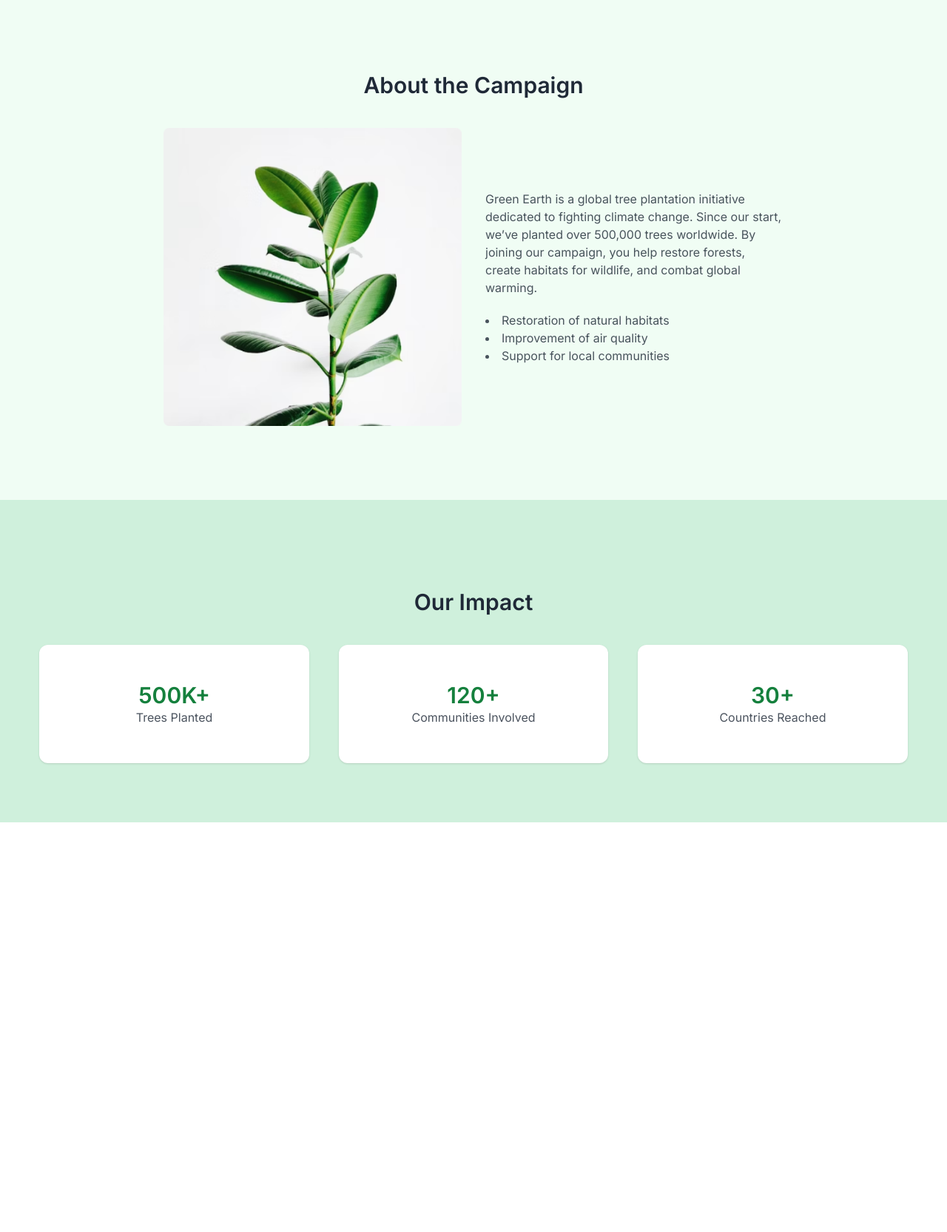
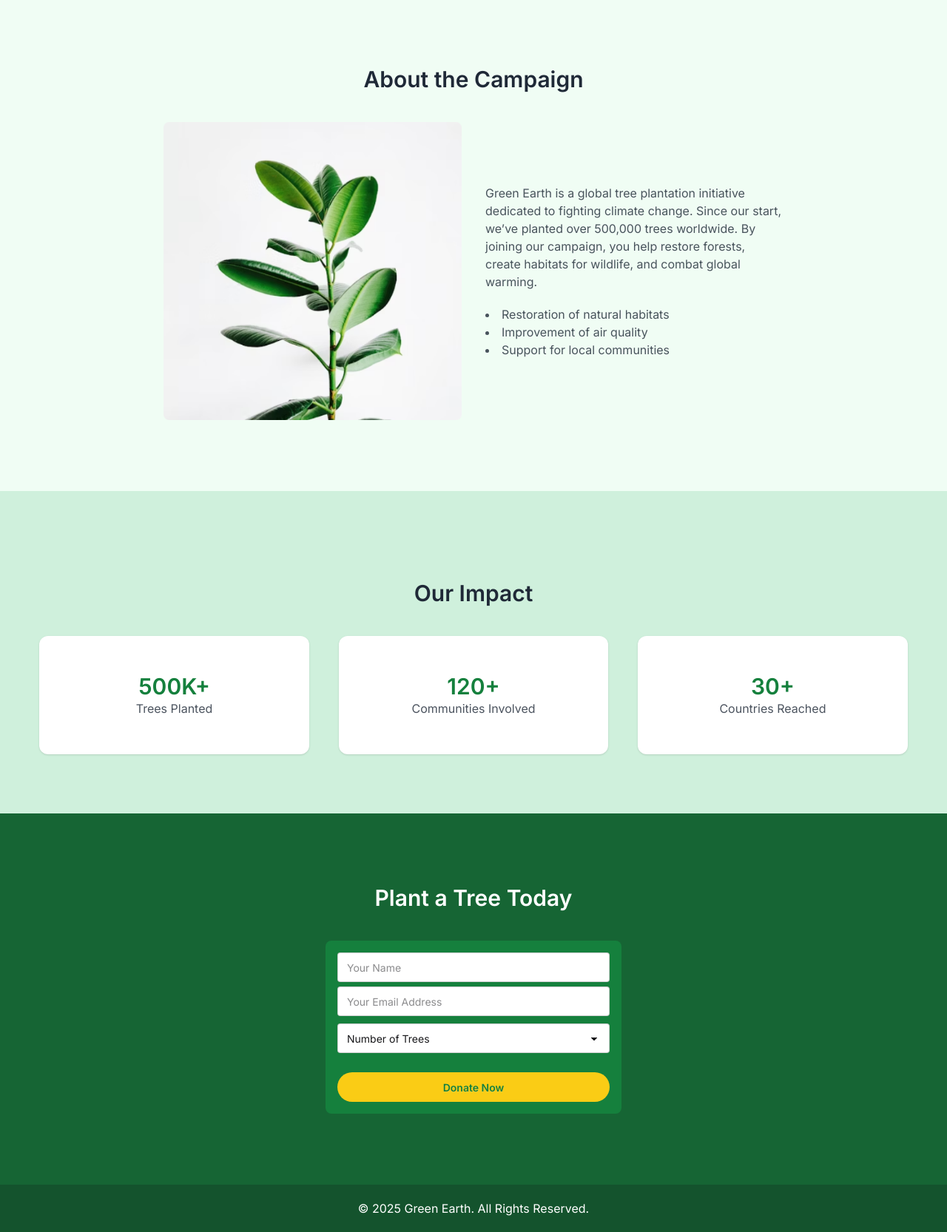
Before and after one commit to Asif-Orbit/green-earth-website, a plain HTML site: page index.html in a window 1280 px wide. Shown: the part 780-2446 px from the top of the page at 74% size. Before the commit the page ends 1992 px from the top, so only its background shows below. Drawn offline with nearby package versions, Linux system fonts and the light colour scheme; no server answers.

Commit message:
add plant a tree today section and copy right section also make it responsive

```diff
--- a/index.html
+++ b/index.html
@@ -67,7 +67,7 @@
     </header>
     <main class="w-11/12 mx-auto">
         <!-- card section  -->
-        <section>
+        <section class="mt-24">
             <h1 class="text-[#1F2937] h-full text-center font-semibold text-3xl mb-10">Choose Your Trees</h1>
             <div class="flex flex-col md:flex-row gap-4">
                 <div class="md:w-1/7">
@@ -112,7 +112,7 @@
 
         </section>
         <!-- About the Campaign Section -->
-        <section class="md:w-5/7 mx-auto">
+        <section class="md:w-5/7 mx-auto my-24">
             <h1 class="text-[#1F2937] text-center font-semibold text-3xl mb-10 mt-10 md:mt-10">About the Campaign</h1>
             <div class="flex flex-col md:flex-row gap-8 items-center">
                 <div class="flex-1"><img src="./assets/about.png" alt=""></div>
@@ -134,27 +134,58 @@
     </main>
     <footer>
         <!-- Our Impact section  -->
-        <section class="bg-[#CFF0DC] py-20">
+        <section class="bg-[#CFF0DC] py-20 mb-0">
             <div class="w-11/12 mx-auto">
                 <h1 class="text-[#1F2937] text-center font-semibold text-3xl mb-10 mt-10 md:mt-10">Our Impact</h1>
                 <div class="flex flex-col md:flex-row gap-10 justify-center items-center">
                     <div
-                        class="shadow-sm w-full md:w-1/3  bg-white flex flex-col rounded-xl justify-center items-center h-40">
+                        class="shadow-sm w-full md:w-1/3  bg-white flex flex-col rounded-xl justify-center items-center h-40 hover:bg-[#c5ffd9]">
                         <h1 class="font-semibold text-3xl text-[#15803D]">500K+</h1>
                         <p class="text-[16px] text-[#1F2937] opacity-80">Trees Planted</p>
                     </div>
                     <div
-                        class="shadow-sm w-full md:w-1/3  bg-white flex flex-col rounded-xl justify-center items-center h-40">
+                        class="shadow-sm w-full md:w-1/3  bg-white flex flex-col rounded-xl justify-center items-center h-40 hover:bg-[#c5ffd9]">
                         <h1 class="font-semibold text-3xl text-[#15803D]">120+</h1>
                         <p class="text-[16px] text-[#1F2937] opacity-80">Communities Involved</p>
                     </div>
                     <div
-                        class="shadow-sm w-full md:w-1/3  bg-white flex flex-col rounded-xl justify-center items-center h-40">
+                        class="shadow-sm w-full md:w-1/3  bg-white flex flex-col rounded-xl justify-center items-center h-40 hover:bg-[#c5ffd9]">
                         <h1 class="font-semibold text-3xl text-[#15803D]">30+</h1>
                         <p class="text-[16px] text-[#1F2937] opacity-80">Countries Reached</p>
                     </div>
                 </div>
             </div>
+        </section>
+        <!-- Plant a Tree Today Section  -->
+        <section class="bg-[#166534] flex flex-col justify-center items-center pb-24">
+            <h1 class="text-white text-center font-semibold text-3xl pt-24 pb-10">Plant a Tree Today</h1>
+            <div>
+                <fieldset class="fieldset bg-[#15803D]  rounded-box w-72 md:w-[400px] p-4">
+
+                    <input type="email" class="input w-full" placeholder="Your Name" />
+                    <input type="email" class="input w-full" placeholder="Your Email Address" />
+                    <fieldset class="fieldset">
+                        <select class="select w-full">
+                            <option>Number of Trees</option>
+                            <option>1 Tree-$5</option>
+                            <option>5 Tree-$25</option>
+                            <option>10 Tree-$50</option>
+                            <option>15 Tree-$75</option>
+                            <option>20 Tree-$100</option>
+                        </select>
+                    </fieldset>
+
+
+                    <button class="btn bg-[#FACC15] text-[#15803D] border-none shadow-none rounded-full mt-4">Donate
+                        Now</button>
+                </fieldset>
+            </div>
+        </section>
+
+        <!-- copy right section  -->
+        <section class="bg-[#14532D] h-16 flex justify-center items-center">
+            <p class="text-white">© 2025 Green Earth. All Rights Reserved.</p>
+
         </section>
 
     </footer>
--- a/style.css
+++ b/style.css
@@ -9,6 +9,3 @@
     background: #15803D;
     color: white;
 }
-section{
-    margin-bottom: 100px;
-}
```
